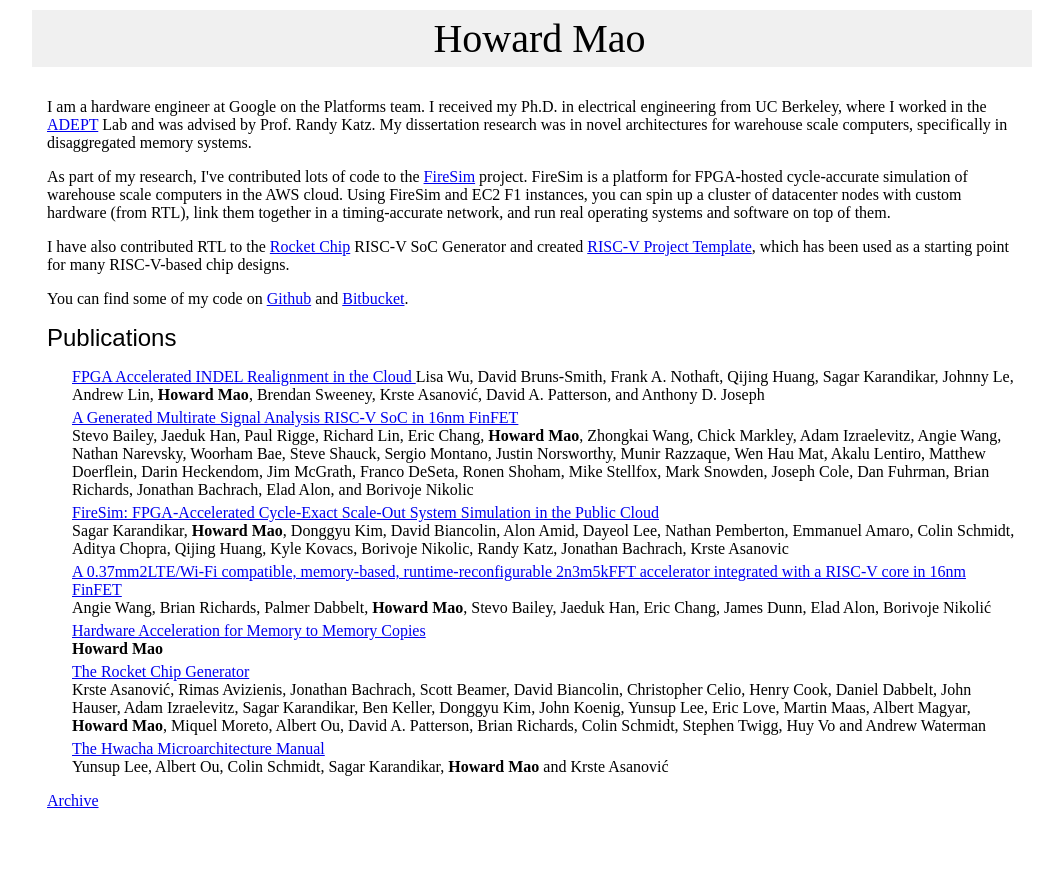
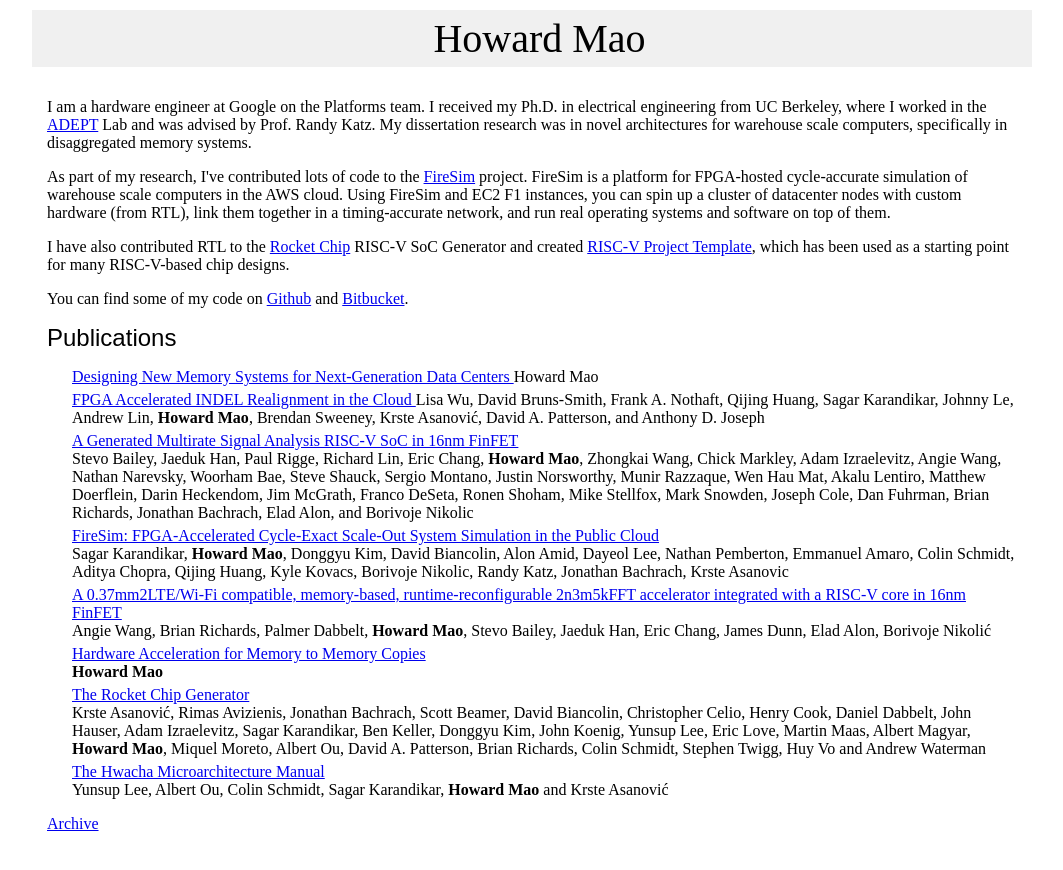
Before and after one commit to zhemao/zhemao.github.com, a Jekyll site: the page built from index.html, in a window 1280 px wide. Shown: the top 870 px of the page, without its empty margins (108-1171 px from the left). Built offline with Jekyll 4.4.1, drawn with Linux system fonts in a browser that asks for light colours.

Commit message:
add dissertation to list of papers

```diff
--- a/index.html
+++ b/index.html
@@ -35,6 +35,12 @@
 
 <h2>Publications</h2>
 <ul class="front-page-list">
+  <li>
+    <a href="papers/dissertation.pdf">
+      Designing New Memory Systems for Next-Generation Data Centers
+    </a>
+    Howard Mao
+  </li>
   <li>
     <a href="http://people.eecs.berkeley.edu/~lisakwu/papers/2019-hpca-ir-preprint.pdf">
       FPGA Accelerated INDEL Realignment in the Cloud
```
Also changed, not shown: 1 other file.
